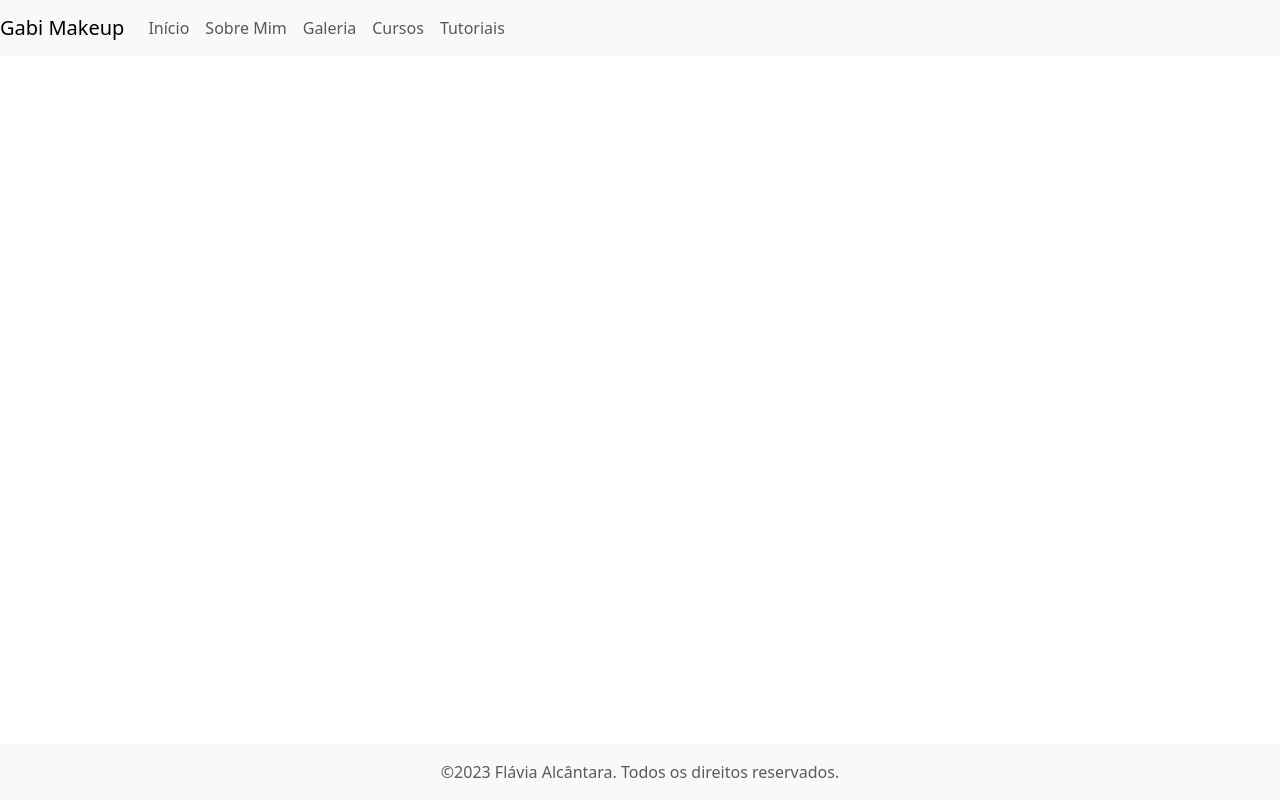
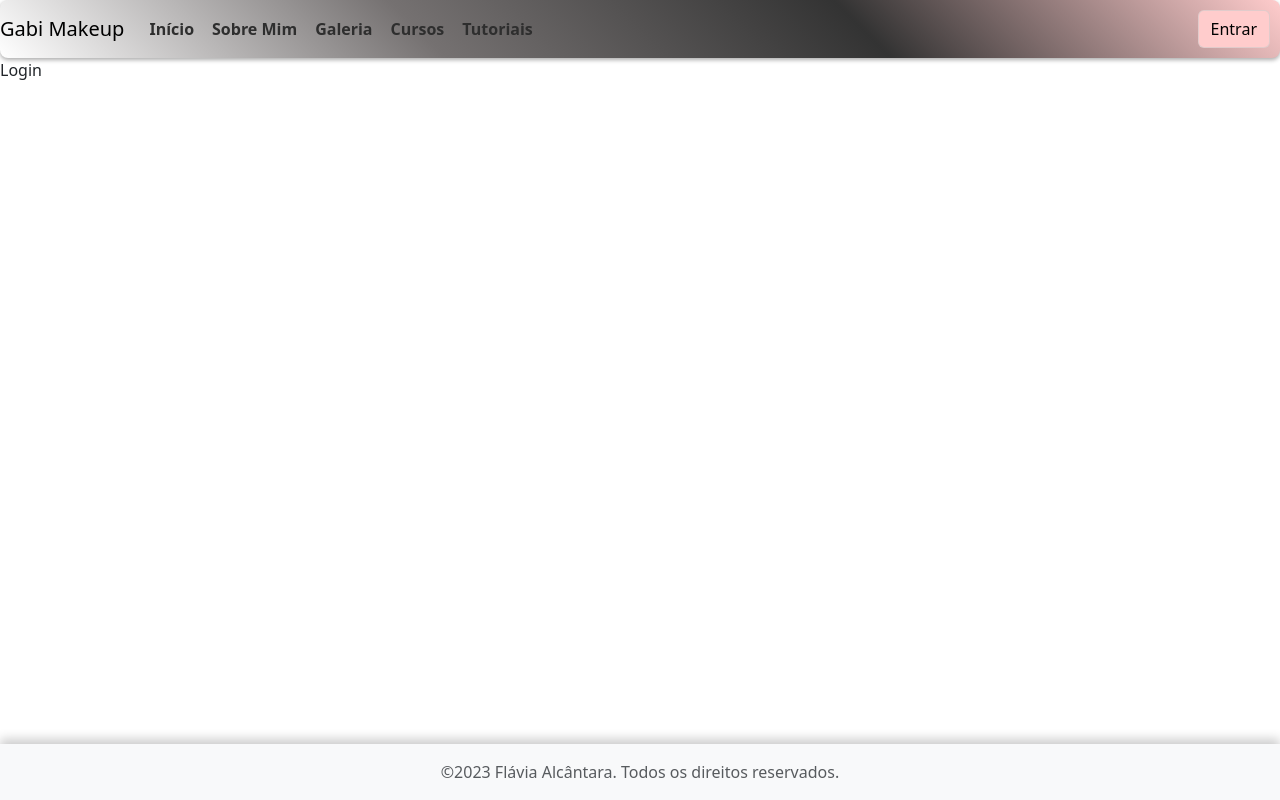
Before and after one commit to FlaviaMendesAlcantara/site_para_maquiadoras, a React (Create React App) app: page /login in a window 1280 px wide. Built offline with nearby package versions, Linux system fonts and the light colour scheme.

Commit message:
Atualização do rodape colocando sombreamento no menu incluido o botao entrar e vinculado ele a tela de login por enquanto em branco. Estilização do botao entrar

```diff
--- a/package.json
+++ b/package.json
@@ -10,6 +10,7 @@
     "react": "^18.2.0",
     "react-bootstrap": "^2.9.1",
     "react-dom": "^18.2.0",
+    "react-router-dom": "^5.3.4",
     "react-scripts": "5.0.1",
     "web-vitals": "^2.1.4"
   },
--- a/public/index.html
+++ b/public/index.html
@@ -24,10 +24,10 @@
       work correctly both with client-side routing and a non-root public URL.
       Learn how to configure a non-root public URL by running `npm run build`.
     -->
-    <title>React App</title>
+    <title>Gabi Makeup</title>
   </head>
   <body>
-    <noscript>You need to enable JavaScript to run this app.</noscript>
+    <noscript>Você precisa habilitar o Javascript para usar esse site.</noscript>
     <div id="root"></div>
     <!--
       This HTML file is a template.
--- a/src/App.css
+++ b/src/App.css
@@ -5,6 +5,21 @@
 .App-logo {
   height: 40vmin;
   pointer-events: none;
+}
+
+/* configuracoes menu */
+.menu-link {
+  transition: all 0.3s ease;
+  border: 1px solid transparent;
+  border-radius: 4px;
+  padding: 8px 12px;
+  text-decoration: none;
+  color: #333;
+}
+
+.menu-link:hover {
+  background-color: #f0f0f0;
+  box-shadow: 0 2px 4px rgba(0,0,0,0.1);
 }
 
 @media (prefers-reduced-motion: no-preference) {
--- a/src/App.js
+++ b/src/App.js
@@ -1,13 +1,10 @@
 import React from 'react';
-import Menu from './componentes/Menu';
-import Footer from './componentes/Rodape';
+import Routes from './Routes';
 
 function App() {
   return (
     <div className="App">
-      <Menu />
-      {/* Outros componentes e conteúdo do aplicativo */}
-      <Footer />
+      <Routes/>
     </div>
   );
 }
--- /dev/null
+++ b/src/Routes.js
@@ -0,0 +1,23 @@
+import React from 'react';
+import { BrowserRouter as Router, Route, Switch } from 'react-router-dom';
+
+import Menu from './componentes/Menu';
+import Footer from './componentes/Rodape';
+import Login from './componentes/Login';
+
+const Routes = () => {
+  return (
+    <Router>
+      <div>
+        <Menu />
+        <Switch>
+          <Route path="/login" component={Login} />
+          {/* Outras rotas aqui */}
+        </Switch>
+        <Footer />
+      </div>
+    </Router>
+  );
+};
+
+export default Routes;
--- /dev/null
+++ b/src/componentes/Login.jsx
@@ -0,0 +1,10 @@
+
+function Login() {
+  return (
+    <div>
+      <p>Login</p>
+    </div>
+  );
+}
+
+export default Login;
--- /dev/null
+++ b/src/componentes/Menu.css
@@ -0,0 +1,36 @@
+.custom-navbar {
+    box-shadow: 0 2px 4px rgba(0, 0, 0, 0.329);
+    border-radius: 8px;
+    background: linear-gradient(45deg, #fff, #757171, #333333, #ffcccc);
+}
+
+.menu-link {
+    transition: all 0.3s ease;
+    border: 1px solid transparent;
+    border-radius: 4px;
+    padding: 8px 12px;
+    text-decoration: none;
+    color: #2e2e2e;
+    font-size: 16px;
+    font-weight: 600;
+}
+
+.menu-link:hover {
+    background-color: #d8d8d8;
+    box-shadow: 0 2px 4px rgba(0, 0, 0, 0.274);
+}
+
+/* styles.css */
+.botao-entrar  {
+    color: black!important;
+    background-color: #ffcccc!important;
+    border: 1px solid #cccccc93!important;
+    margin-left: auto;
+    margin-right: 10px;
+    transition: background-color 0.3s, color 0.3s!important;
+  }
+
+  .botao-entrar:hover {
+    background-color: #ff9999 !important;
+    color: white !important;
+  }
--- a/src/componentes/Menu.jsx
+++ b/src/componentes/Menu.jsx
@@ -1,24 +1,25 @@
 import React from 'react';
-import { Navbar, Nav } from 'react-bootstrap';
+import { Navbar, Nav, Button } from 'react-bootstrap';
+import { Link } from 'react-router-dom';
 import 'bootstrap/dist/css/bootstrap.min.css';
-
+import './Menu.css'; // Importe o arquivo CSS para aplicar os estilos
 
 function Menu() {
   return (
-    <Navbar expand="lg" bg="light" >
+    <Navbar expand="lg" bg="light" className="custom-navbar">
       <Navbar.Brand href="#">Gabi Makeup</Navbar.Brand>
       <Navbar.Toggle aria-controls="basic-navbar-nav" />
       <Navbar.Collapse id="basic-navbar-nav">
         <Nav className="mr-auto">
-          <Nav.Link href="/">Início</Nav.Link>
-          <Nav.Link href="/about">Sobre Mim</Nav.Link>
-          <Nav.Link href="/portfolio">Galeria</Nav.Link>
-          <Nav.Link href="/courses">Cursos</Nav.Link>
-          <Nav.Link href="/tutorials">Tutoriais</Nav.Link>
-          {/* <Nav.Link href="/questions">Dúvidas</Nav.Link> */}
-          {/* <Nav.Link href="/comments">Comentários</Nav.Link> */}
-          {/* <Nav.Link href="/commentApproval">Aprovação de Comentários</Nav.Link> */}
+          <Nav.Link href="/" className="menu-link">Início</Nav.Link>
+          <Nav.Link href="/about" className="menu-link">Sobre Mim</Nav.Link>
+          <Nav.Link href="/portfolio" className="menu-link">Galeria</Nav.Link>
+          <Nav.Link href="/courses" className="menu-link">Cursos</Nav.Link>
+          <Nav.Link href="/tutorials" className="menu-link">Tutoriais</Nav.Link>
         </Nav>
+        <Link to="/login"  style={{marginLeft: 'auto'}}>
+          <Button variant='light' className="botao-entrar">Entrar</Button>
+        </Link>
       </Navbar.Collapse>
     </Navbar>
   );
--- a/src/componentes/Rodape.jsx
+++ b/src/componentes/Rodape.jsx
@@ -5,6 +5,7 @@ const footerStyle = {
     position: "fixed",
     bottom: 0,
     width: "100%",
+    boxShadow: "0px -5px 10px rgba(0, 0, 0, 0.20)"
 };
 
 function Footer() {
```
Also changed, not shown: 1 other file (tests, documents, lock files or other folders).
